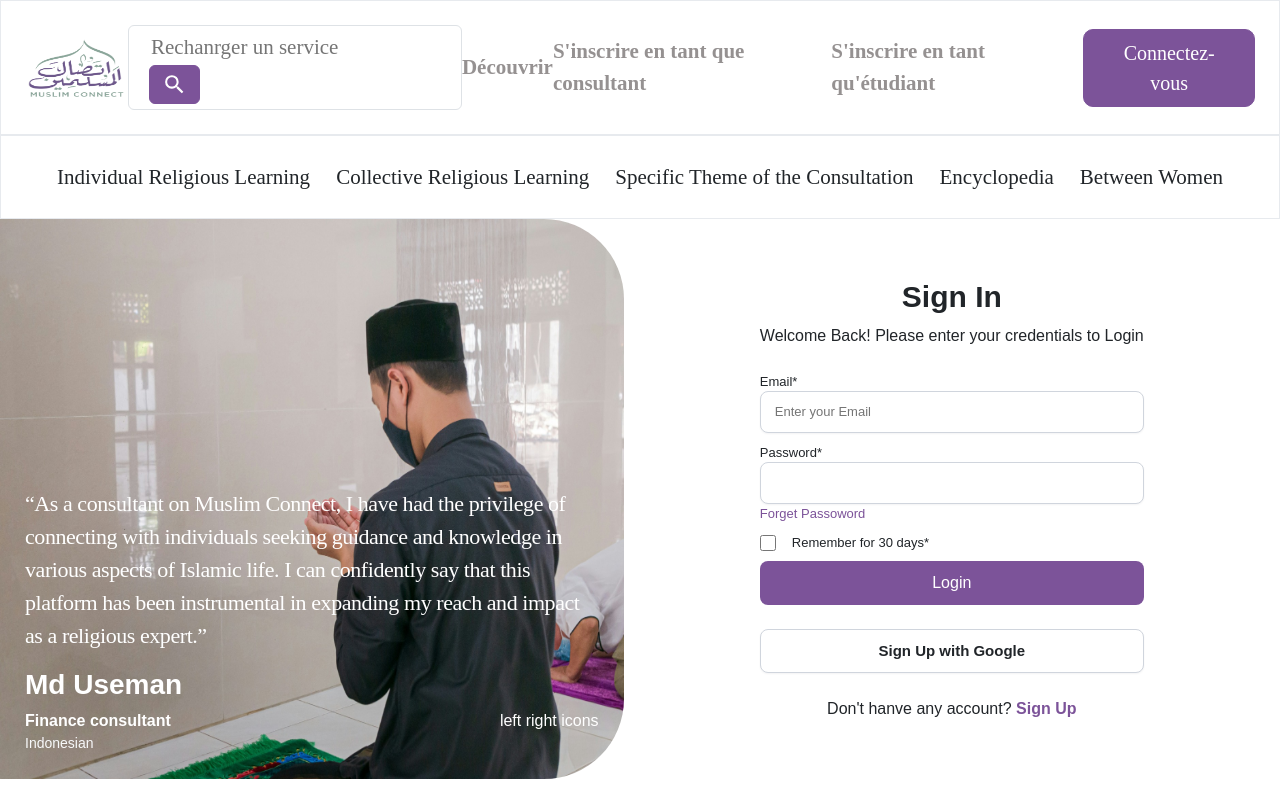
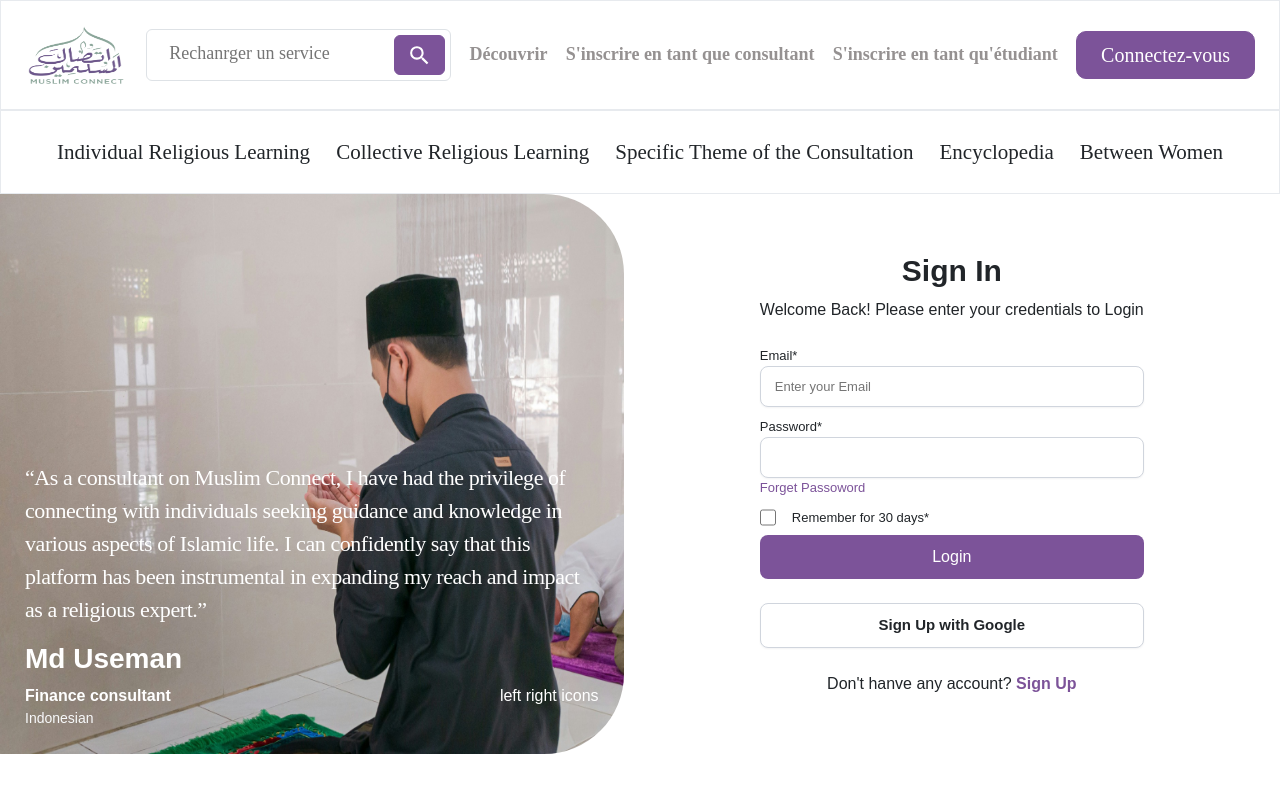
Before and after one commit to Alomj257/muslim-connect, a React (Create React App) app in the folder client-mc/: page /login in a window 1280 px wide. Built offline with nearby package versions, Linux system fonts and the light colour scheme.

Commit message:
Update Navbar.css

```diff
--- a/client-mc/src/components/Navbar/Navbar.css
+++ b/client-mc/src/components/Navbar/Navbar.css
@@ -1,10 +1,11 @@
 .c-navbar{
     border: 1px solid #D0D5DD80;
+    min-width: 1248px !important;
 }
 .c-navbar ul{
     list-style: none;
     font-family: Poppins;
-font-size: 21px;
+font-size: 18px;
 font-weight: 600;
 line-height: 31.5px;
 text-align: left;
```
